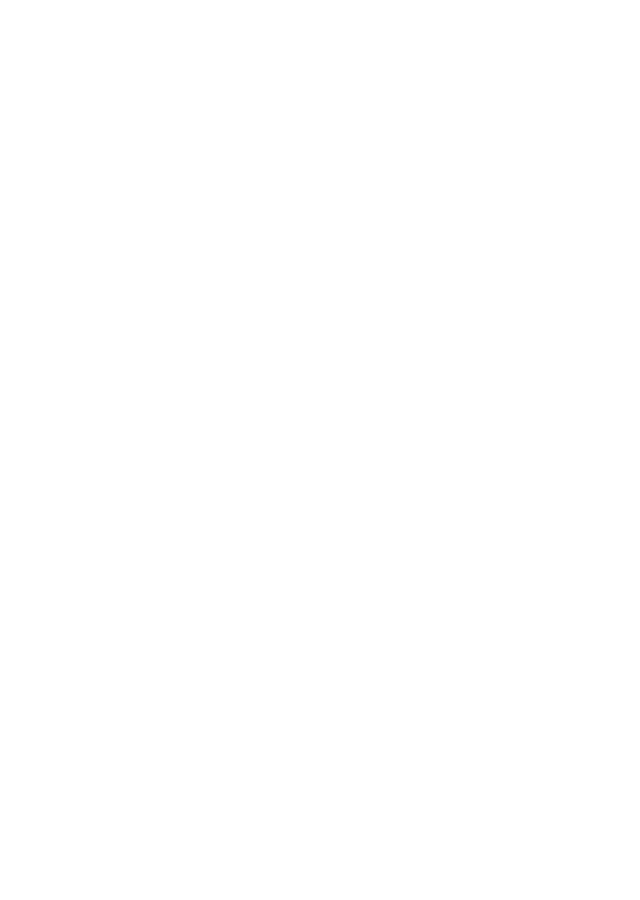
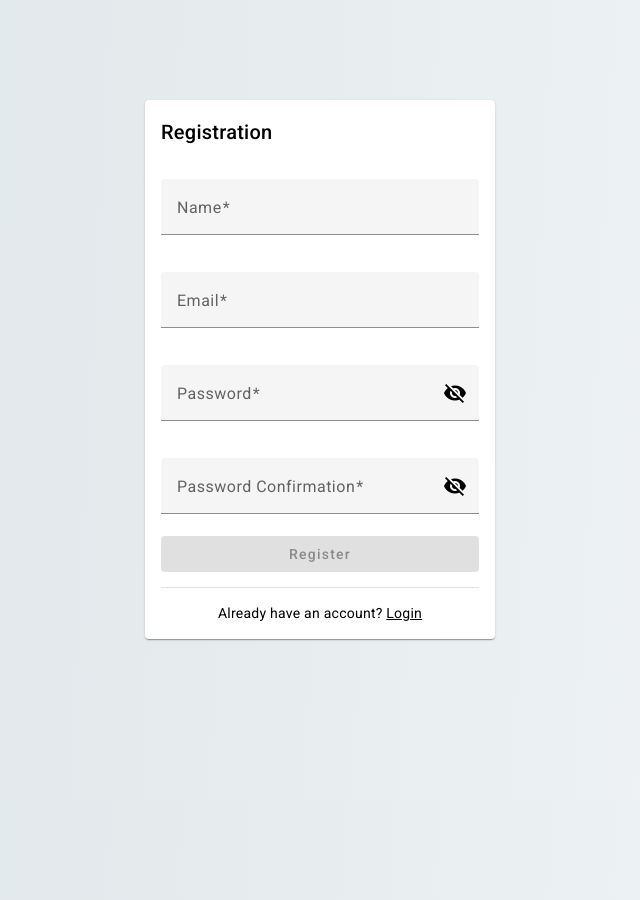
Before and after one commit to NatanOPelizzoni/app.proshape, an Angular app: page /public/register in a window 1280 px wide. Before the commit this address led to /. Shown: the whole page, without its empty margins (320-960 px from the left). Before the commit the page ends 800 px from the top, so only its background shows below. Built offline with nearby package versions, Linux system fonts and the light colour scheme.

Commit message:
refactor: Created form html to register screen

```diff
--- a/src/app/app-routing.module.ts
+++ b/src/app/app-routing.module.ts
@@ -1,16 +1,20 @@
 import { NgModule } from '@angular/core';
 import { RouterModule, Routes } from '@angular/router';
-import { AppComponent } from './app.component';
 
 const routes: Routes = [
   {
-    path: '',
-    component: AppComponent
+    path: 'public',
+    loadChildren: () => import('./modules/public/public.module').then(m => m.PublicModule)
+  },
+  {
+    path: '**',
+    redirectTo: 'public',
+    pathMatch: 'full'
   }
 ];
 
 @NgModule({
-  imports: [RouterModule.forRoot(routes, {useHash: true})],
+  imports: [RouterModule.forRoot(routes)],
   exports: [RouterModule]
 })
 export class AppRoutingModule { }
--- a/src/app/modules/ex.ts
+++ /dev/null
@@ -1 +0,0 @@
-//This file its just to show folder in structure
--- a/src/app/modules/public/components/register/register.component.html
+++ b/src/app/modules/public/components/register/register.component.html
@@ -1 +1,82 @@
-<p>register works!</p>
+<div ngClass="primary">
+  <mat-card>
+
+    <mat-card-title>Registration</mat-card-title>
+
+    <mat-card-content>
+      <form [formGroup]="registerForm" (ngSubmit)="register()">
+
+        <mat-form-field>
+          <mat-label>Name</mat-label>
+          <input type="text" matInput placeholder="Enter your name" formControlName="name">
+          <mat-error
+            *ngIf="this.registerForm.get('name')?.touched && this.registerForm.get('name')?.hasError('required')"
+          >
+            Name is required
+          </mat-error>
+        </mat-form-field>
+
+        <mat-form-field>
+          <mat-label>Email</mat-label>
+          <input type="email" matInput placeholder="Enter your email" formControlName="email">
+          <mat-error
+            *ngIf="this.registerForm.get('email')?.touched && this.registerForm.get('email')?.hasError('required')"
+          >
+            Email is required
+          </mat-error>
+          <mat-error
+            *ngIf="this.registerForm.get('email')?.touched && this.registerForm.get('email')?.hasError('email')"
+          >
+            Email must be a valid Email
+          </mat-error>
+        </mat-form-field>
+
+        <mat-form-field>
+          <mat-label>Password</mat-label>
+          <input [type]="hidePassword ? 'password' : 'text'" matInput placeholder="Create a password" formControlName="password">
+          <button mat-icon-button matSuffix (click)="hidePassword = !hidePassword" [attr.aria-label]="'Hide password'" [attr.aria-pressed]="hidePassword">
+            <mat-icon>{{hidePassword ? 'visibility_off' : 'visibility'}}</mat-icon>
+          </button>
+          <mat-error
+            *ngIf="this.registerForm.get('password')?.touched && this.registerForm.get('password')?.hasError('required')"
+          >
+            Password is required
+          </mat-error>
+        </mat-form-field>
+
+        <mat-form-field>
+          <mat-label>Password Confirmation</mat-label>
+          <input [type]="hidePasswordConfirm ? 'password' : 'text'" matInput placeholder="Confirm the password" formControlName="passwordConfirm">
+          <button mat-icon-button matSuffix (click)="hidePasswordConfirm = !hidePasswordConfirm" [attr.aria-label]="'Hide password'" [attr.aria-pressed]="hidePasswordConfirm">
+            <mat-icon>{{hidePasswordConfirm ? 'visibility_off' : 'visibility'}}</mat-icon>
+          </button>
+          <mat-error
+            *ngIf="this.registerForm.get('passwordConfirm')?.touched && this.registerForm.get('passwordConfirm')?.hasError('required')"
+          >
+            Password confirmation is required
+          </mat-error>
+        </mat-form-field>
+
+        <mat-error
+          *ngIf="this.registerForm.get('passwordConfirm')?.dirty && this.registerForm.hasError('passwordsNotMatching')"
+        >
+          Passwords are not matching!
+        </mat-error>
+
+        <div class="button">
+          <button type="submit" mat-raised-button color="primary" [disabled]="!registerForm.valid">Register</button>
+        </div>
+
+        <mat-divider></mat-divider>
+
+        <div class="center">
+          <span>
+            Already have an account?
+            <a routerLink="/public/login">Login</a>
+          </span>
+        </div>
+
+      </form>
+    </mat-card-content>
+  </mat-card>
+</div>
--- a/src/app/modules/public/components/register/register.component.scss
+++ b/src/app/modules/public/components/register/register.component.scss
@@ -0,0 +1,57 @@
+:host {
+  display: flex;
+  justify-content: center;
+  margin: 100px 0px;
+}
+
+mat-card {
+  max-width: 600px;
+  width: 350px;
+
+  mat-card-title {
+    display: flex;
+    justify-content: left;
+    padding: 16px;
+  }
+
+  mat-card-content {
+    display: flex;
+    justify-content: center;
+
+    form {
+      mat-form-field {
+        width: 100%;
+        margin-top: 15px;
+      }
+
+      mat-divider {
+        margin: 15px 0px;
+      }
+
+      .error {
+        padding: 16px;
+        width: 300px;
+        color: white;
+        background-color: red;
+      }
+
+      .button {
+        display: flex;
+        justify-content: flex-end;
+
+        button {
+          width: 100%;
+        }
+      }
+
+      .center {
+        display: flex;
+        justify-content: center;
+
+        a {
+          color: inherit;
+        }
+      }
+    }
+  }
+}
--- a/src/app/modules/public/components/register/register.component.ts
+++ b/src/app/modules/public/components/register/register.component.ts
@@ -1,4 +1,6 @@
 import { Component } from '@angular/core';
+import { FormControl, FormGroup, Validators } from '@angular/forms';
+import { RegisterValidators } from 'src/app/shared/validators/register-validators';
 
 @Component({
   selector: 'app-register',
@@ -6,5 +8,24 @@
   styleUrls: ['./register.component.scss']
 })
 export class RegisterComponent {
+  hidePassword = true;
+  hidePasswordConfirm = true;
 
+  registerForm = new FormGroup(
+    {
+      name: new FormControl(null, [Validators.required]),
+      email: new FormControl(null, [Validators.required, Validators.email]),
+      password: new FormControl(null, [Validators.required]),
+      passwordConfirm: new FormControl(null, [Validators.required]),
+    },
+    {
+      validators: RegisterValidators.passwordsMatching
+    }
+  )
+
+  constructor() { }
+
+  register() {
+    console.log(this.registerForm.value);
+  }
 }
--- /dev/null
+++ b/src/app/shared/validators/register-validators.ts
@@ -0,0 +1,14 @@
+import { AbstractControl, ValidationErrors } from "@angular/forms";
+
+export class RegisterValidators {
+  static passwordsMatching(control: AbstractControl): ValidationErrors | null {
+    const password = control.get('password')?.value;
+    const passwordConfirm = control.get('passwordConfirm')?.value;
+
+    if((password === passwordConfirm) && (password !== null && passwordConfirm !== null)){
+      return null;
+    }else{
+      return { passwordsNotMatching: true };
+    }
+  }
+}
--- a/src/styles.scss
+++ b/src/styles.scss
@@ -2,3 +2,7 @@
 
 html, body { height: 100%; }
 body { margin: 0; font-family: Roboto, "Helvetica Neue", sans-serif; }
+
+body {
+  background-image: linear-gradient(-87deg, #F2F5F6 0%, #DDE5E8 100%);
+}
```
Also changed, not shown: src/app/app.module.ts (+5 -10 lines), src/app/modules/public/public-routing.module.ts (added, +21 -0 lines), src/app/modules/public/public.module.ts (+21 -2 lines).
